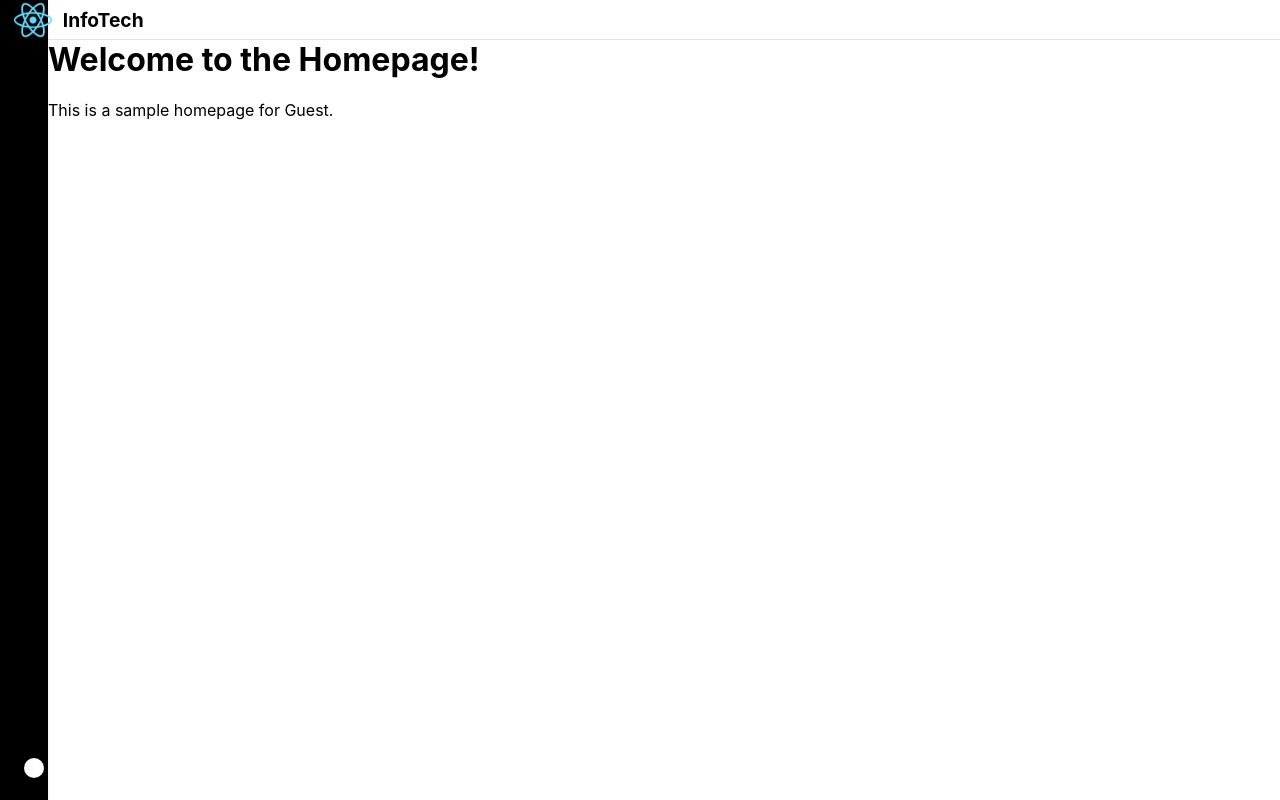
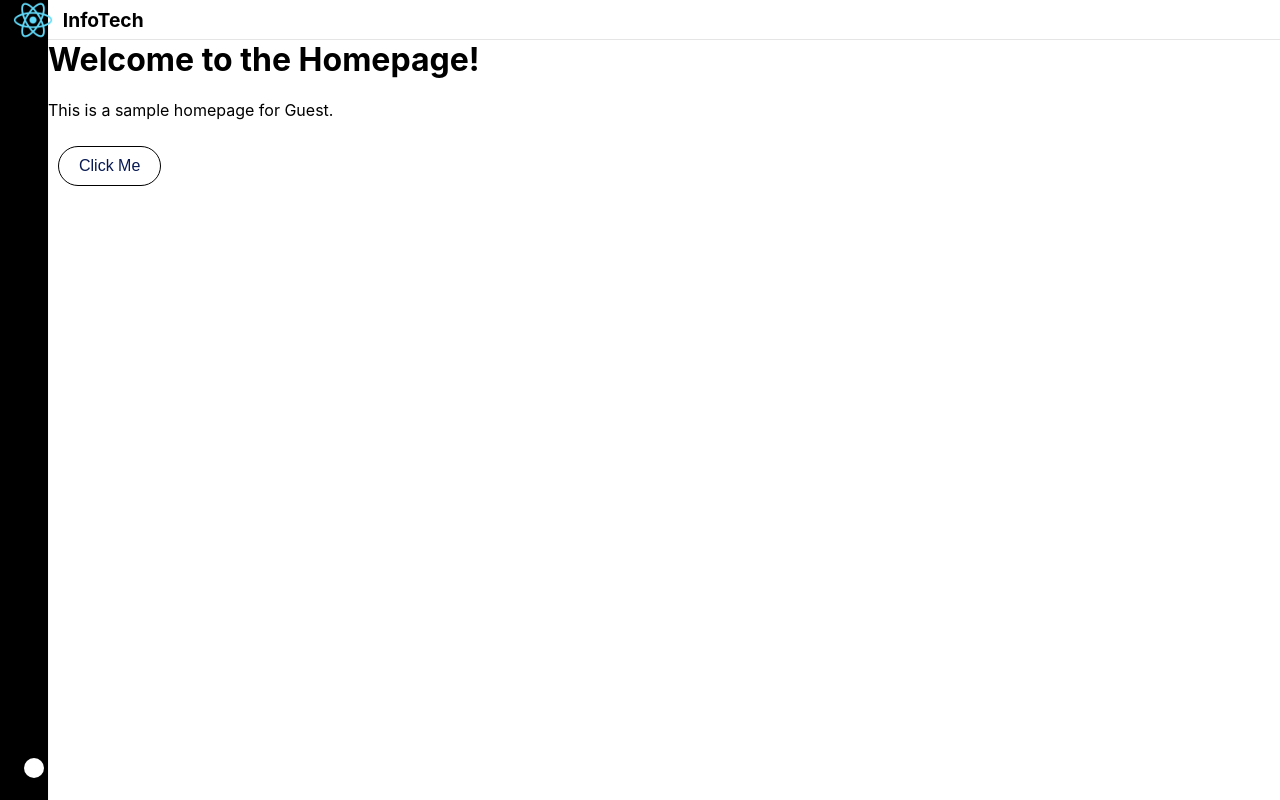
Before and after one commit to MERN-EZ/MERN-project, a React (Create React App) app: page / in a window 1280 px wide. Built offline with nearby package versions, Linux system fonts and the light colour scheme.

Commit message:
feat: made button component

```diff
--- /dev/null
+++ b/src/components/Button/Button.css
@@ -0,0 +1,60 @@
+.custom-button {
+  padding: 10px 20px;
+  margin: 10px;
+  border: 1px solid transparent;
+  border-radius: 25px;
+  font-size: 16px;
+  cursor: pointer;
+  transition: background-color 0.3s ease, color 0.3s ease, box-shadow 0.3s ease;
+}
+
+.button-light {
+  background-color: var(--secondary-button-background-color);
+  color: var(--secondary-button-text-color);
+}
+
+.button-light:hover {
+  background-color: #d4e7f5;
+  box-shadow: 0 4px 6px rgba(0, 0, 0, 0.1);
+}
+
+.button-light:active {
+  background-color: #c1dbee;
+  box-shadow: 0 2px 4px rgba(0, 0, 0, 0.2);
+}
+
+.button-dark {
+  background-color: var(--primary-button-background-color);
+  color: var(--primary-button-text-color);
+}
+
+.button-dark:hover {
+  background-color: #162557;
+  box-shadow: 0 4px 6px rgba(0, 0, 0, 0.1);
+}
+
+.button-dark:active {
+  background-color: #0e183f;
+  box-shadow: 0 2px 4px rgba(0, 0, 0, 0.2);
+}
+
+.button-white {
+  background-color: var(--alt-button-background-color);
+  color: var(--alt-button-text-color);
+  border: 1px solid var(--primary-button-text-bordercolor);
+}
+
+.button-white:hover {
+  background-color: #f0f0f0;
+  box-shadow: 0 4px 6px rgba(0, 0, 0, 0.1);
+}
+
+.button-white:active {
+  background-color: #e0e0e0;
+  box-shadow: 0 2px 4px rgba(0, 0, 0, 0.2);
+}
+
+.button-default {
+  background-color: var(--alt-button-background-color);
+  color: var(--secondary-button-text-color);
+}
--- /dev/null
+++ b/src/components/Button/Button.js
@@ -0,0 +1,25 @@
+import React from 'react';
+import './Button.css';
+
+const Button = ({ text, variant, onClick }) => {
+    const getButtonClass = () => {
+        switch (variant) {
+            case 'light':
+                return 'button-light';
+            case 'dark':
+                return 'button-dark';
+            case 'white':
+                return 'button-white';
+            default:
+                return 'button-default';
+        }
+    };
+
+    return (
+        <button className={`custom-button ${getButtonClass()}`} onClick={onClick}>
+            {text}
+        </button>
+    );
+};
+
+export default Button;
--- a/src/pages/Guest/Home/Home.js
+++ b/src/pages/Guest/Home/Home.js
@@ -1,10 +1,17 @@
 import React from "react";
+import Button from "../../../components/Button/Button"
+import "../../../components/Button/Button.css";
 
 function Home() {
+  const handleClick = () => {
+    alert("Button clicked!");
+  };
+
   return (
     <div>
       <h1>Welcome to the Homepage!</h1>
       <p>This is a sample homepage for Guest.</p>
+      <Button text="Click Me" variant="white" onClick={handleClick} />
     </div>
   );
 }
```
